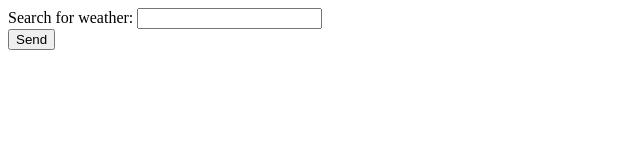
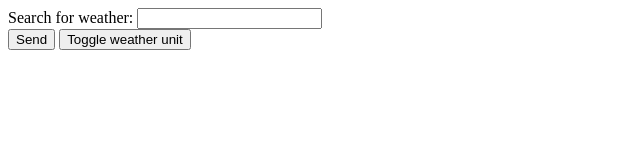
Before and after one commit to Tsuwagyu/weather-app, a plain HTML site: page index.html in a window 1280 px wide. Shown: the whole page, without its empty margins (0-640 px from the left). Drawn offline with Linux system fonts and the light colour scheme.

Commit message:
add toggle button for imperial and metric system

```diff
--- a/index.html
+++ b/index.html
@@ -16,6 +16,7 @@
         </div>
         <div class="btn">
             <button type="submit">Send</button>
+            <button type="button" id="toggleWeather">Toggle weather unit</button>
         </div>
     </form>
 
```
